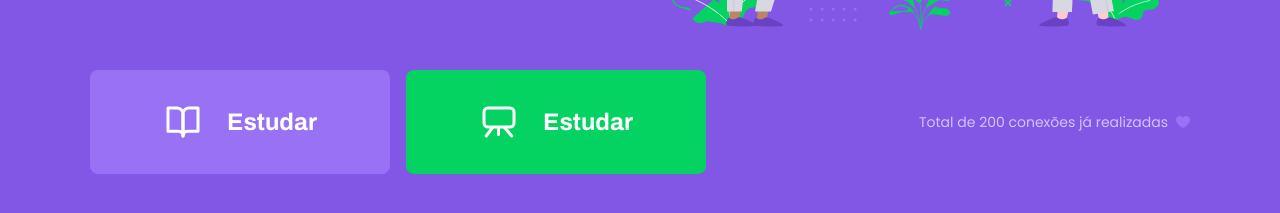
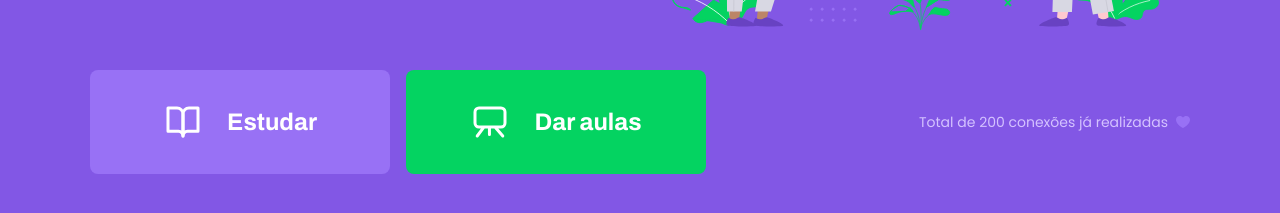
Before and after one commit to arthurmdros/Proffy-Web, a React (Create React App) app: page / in a window 1280 px wide. Shown: the part 453-666 px from the top of the page. Built offline with nearby package versions, Linux system fonts and the light colour scheme.

Commit message:
Adicionando link das rotas nos botões da landing page

```diff
--- a/src/pages/Landing/index.tsx
+++ b/src/pages/Landing/index.tsx
@@ -1,4 +1,5 @@
 import React from 'react';
+import { Link } from 'react-router-dom';
 
 import logo from '../../assets/images/logo.svg';
 import landingImg from '../../assets/images/landing.svg';
@@ -25,15 +26,15 @@ function Landing(){
                 />
 
                 <div className="buttons-container">
-                    <a href="" className="study">
+                    <Link to="/study" className="study">
                         <img src={studyIcon} alt="Estudar"/>
                         Estudar
-                    </a>
+                    </Link>
 
-                    <a href="" className="give-classes">
+                    <Link to="/give-classes" className="give-classes">
                         <img src={giveClassesIcon} alt="Estudar"/>
-                        Estudar
-                    </a>
+                        Dar aulas
+                    </Link>
                 </div>
 
                     <span className="total-connections">
```
